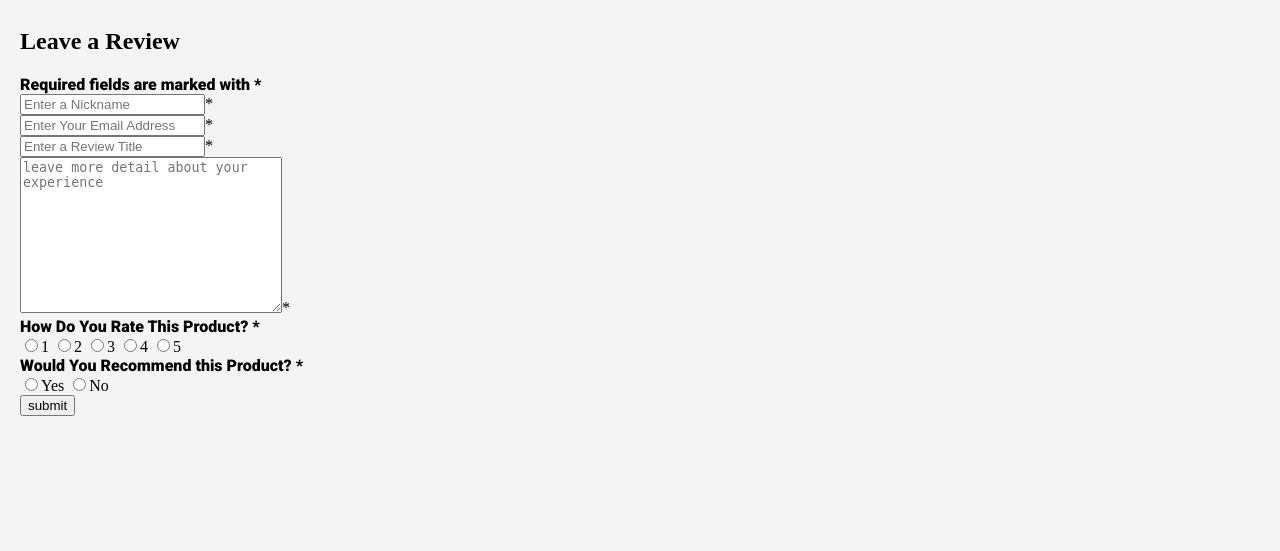
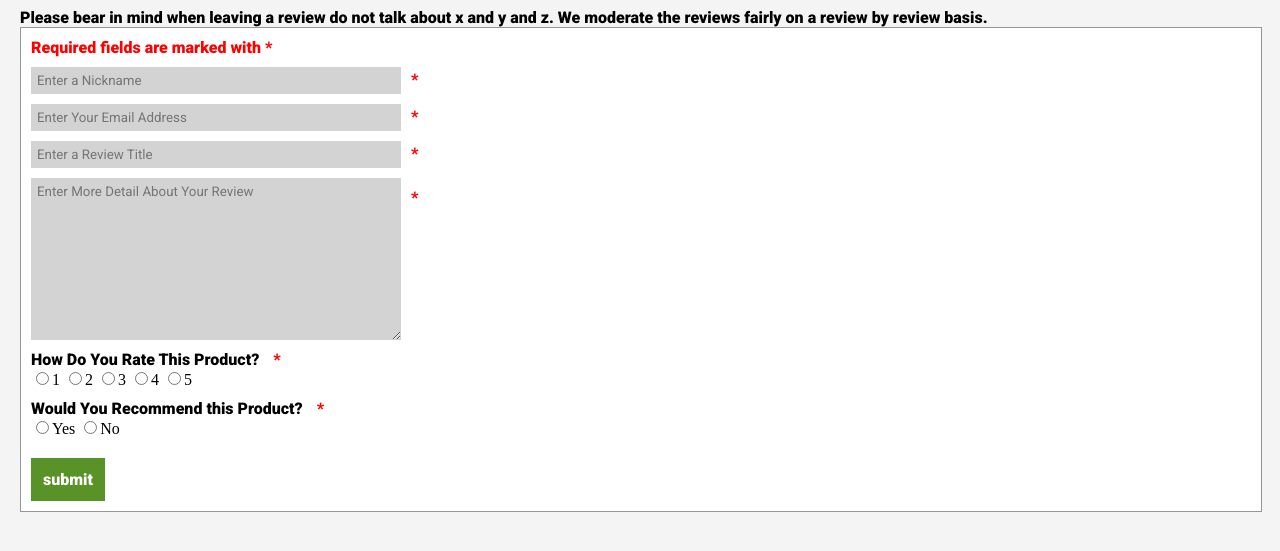
Before and after one commit to jhooper92/hpr, a PHP site: page /form in a window 1280 px wide. Shown: the top 551 px of the page. Run offline with PHP 8.4, Linux system fonts and the light colour scheme; data that the repository does not hold is empty.

Commit message:
started form styling

```diff
--- a/assets/form.php
+++ b/assets/form.php
@@ -4,27 +4,26 @@
 	$url = "$_POST[ccr_url]";
 
 ?>
-		<h2>Leave a Review</h2>
-			<form action="form_valid" method="post">
+			<form action="form_valid" class="ccr_write_review" method="post">
 				<p class="ccr_req">Required fields are marked with *</p>
 				<div class="form-row nickname">
-					<input type="text" name="ccr_nickname" placeholder="Enter a Nickname" value="<?php if (!isset($_POST['ccr_nickname'])) {echo "";} else {echo $nickname;} ?>"><span class="ccr_">*</span>
+					<input type="text" name="ccr_nickname" placeholder="Enter a Nickname" value="<?php if (!isset($_POST['ccr_nickname'])) {echo "";} else {echo $nickname;} ?>"><span class="ccr_req">*</span>
 				</div>
 
 				<div class="form-row email">
-					<input type="text" name="ccr_email" type="email" placeholder="Enter Your Email Address" value="<?php if (!isset($_POST['ccr_email'])) {echo "";} else {echo $email;} ?>"><span class="ccr_">*</span>
+					<input type="text" name="ccr_email" type="email" placeholder="Enter Your Email Address" value="<?php if (!isset($_POST['ccr_email'])) {echo "";} else {echo $email;} ?>"><span class="ccr_req">*</span>
 				</div>
 
 				<div class="form-row title">
-				    <input type="text" name="ccr_ReviewTitle" placeholder="Enter a Review Title" value="<?php if (!isset($_POST['ccr_ReviewTitle'])) {echo "";} else {echo $ReviewTitle;} ?>"><span class="ccr_">*</span>
+				    <input type="text" name="ccr_ReviewTitle" placeholder="Enter a Review Title" value="<?php if (!isset($_POST['ccr_ReviewTitle'])) {echo "";} else {echo $ReviewTitle;} ?>"><span class="ccr_req">*</span>
 			    </div>
 
 			    <div class="form-row detail">
-				    <textarea name="ccr_message" rows="10" cols="30" placeholder="leave more detail about your experience" value="<?php if (!isset($_POST['ccr_message'])) {echo "";} else {echo $message;} ?>"></textarea><span class="ccr_">*</span>
+				    <textarea name="ccr_message" rows="10" cols="30" placeholder="Enter More Detail About Your Review" value="<?php if (!isset($_POST['ccr_message'])) {echo "";} else {echo $message;} ?>"></textarea><span class="ccr_req">*</span>
 		    	</div>
 
 				<div class="form-row rating">
-					<p>How Do You Rate This Product? <span class="ccr_"> *</span></p>
+					<p>How Do You Rate This Product? <span class="ccr_req"> *</span></p>
 					<input type="radio" name="ccr_rating" id="rating_one" value="1" ><label for="rating_one">1</label>
 					<input type="radio" name="ccr_rating" id="rating_two" value="2" ><label for="rating_one">2</label>
 					<input type="radio" name="ccr_rating" id="rating_three" value="3" ><label for="rating_one">3</label>
@@ -33,7 +32,7 @@
 				</div>
 
 			    <div class="form-row recommend">
-				    <p>Would You Recommend this Product? <span class="ccr_"> *</span></p>
+				    <p>Would You Recommend this Product? <span class="ccr_req"> *</span></p>
 				    <input type="radio" name="ccr_recommend" value="Yes" id="recommend_yes" ><label for="recommend_yes">Yes</label>
 				    <input type="radio" name="ccr_recommend" value="No" id="recommend_no" ><label for="recommend_no">No</label>
 				</div>
--- a/css/main.css
+++ b/css/main.css
@@ -38,13 +38,7 @@ img {
   display: inline-block;
 }
 /* line 51, sass/main.scss */
-.review_inner form.ccr_write {
-  display: block;
-  float: left;
-  margin: 10px 0;
-}
-/* line 56, sass/main.scss */
-.review_inner form.ccr_write input.write_btn {
+.review_inner input[type="submit"] {
   padding: 12px;
   font-family: "Roboto", sans-serif;
   background: #599226;
@@ -54,11 +48,17 @@ img {
   font-size: 16px;
   color: #fff;
 }
-/* line 66, sass/main.scss */
-.review_inner form.ccr_write input.write_btn:hover {
+/* line 61, sass/main.scss */
+.review_inner input[type="submit"]:hover {
   background: #426d1b;
   transition: ease-in .5s;
   -webkit-transition: ease-in .5s;
+}
+/* line 68, sass/main.scss */
+.review_inner form.ccr_write {
+  display: block;
+  float: left;
+  margin: 10px 0;
 }
 /* line 74, sass/main.scss */
 .review_inner p {
@@ -69,7 +69,7 @@ img {
   font-weight: 900;
 }
 /* line 82, sass/main.scss */
-.review_inner .ccr_main_row, .review_inner .ccr_review_row {
+.review_inner .ccr_main_row, .review_inner .ccr_review_row, .review_inner form.ccr_write_review {
   background: #fff;
   display: block;
   float: left;
@@ -155,3 +155,31 @@ img {
 .review_inner .ccr_description p {
   font-weight: initial;
 }
+/* line 176, sass/main.scss */
+.review_inner .ccr_write_review .ccr_req, .review_inner .ccr_write_review p.ccr_req, .review_inner .ccr_write_review span.ccr_req {
+  color: red;
+  font-family: "Roboto", sans-serif;
+  font-weight: 900;
+  margin: 10px 0 10px 10px;
+}
+/* line 183, sass/main.scss */
+.review_inner .ccr_write_review input[type="text"], .review_inner .ccr_write_review textarea {
+  width: 90%;
+  max-width: 370px;
+  padding: 6px;
+  background: lightgrey;
+  border: none;
+  font-family: "Roboto", sans-serif;
+}
+/* line 192, sass/main.scss */
+.review_inner .ccr_write_review .form-row {
+  margin: 10px;
+}
+/* line 196, sass/main.scss */
+.review_inner .ccr_write_review .form-row.detail span.ccr_req {
+  position: absolute;
+}
+/* line 200, sass/main.scss */
+.review_inner .ccr_write_review input[type="submit"] {
+  margin: 10px;
+}
--- a/css/sass/main.scss
+++ b/css/sass/main.scss
@@ -48,12 +48,7 @@ img {
 		}
 	}
 
-	form.ccr_write {
-		display: block;
-		float: left;
-		margin: 10px 0;
-
-		input.write_btn {
+	input[type="submit"] {
 		padding:12px;
 		font-family:$main_font;
 		background: $l_green;
@@ -69,6 +64,11 @@ img {
 			-webkit-transition:ease-in .5s;
 		}
 	}
+
+	form.ccr_write {
+		display: block;
+		float: left;
+		margin: 10px 0;
 	}
 
 	p {
@@ -79,7 +79,7 @@ img {
 		font-weight:$weight_black;
 	}
 
- 	.ccr_main_row, .ccr_review_row {
+ 	.ccr_main_row, .ccr_review_row, form.ccr_write_review {
  		background:#fff;
 		display:block;
 		float:left;
@@ -171,7 +171,35 @@ img {
 	}
 
 	//Styling for the form
+	.ccr_write_review {
 
+		.ccr_req, p.ccr_req, span.ccr_req {
+			color:red;
+			font-family:$main_font;
+			font-weight:$weight_black;
+			margin:10px 0 10px 10px;
+		}
 
+		input[type="text"], textarea {
+			width: 90%;
+			max-width: 370px;
+			padding: 6px;
+			background: lightgrey;
+			border: none;
+			font-family:$main_font;
+			}
+
+			.form-row {
+				margin:10px;
+			}
+
+			.form-row.detail span.ccr_req {
+				position:absolute;
+			}
+
+			input[type="submit"] {
+				margin:10px;
+			}
+		}
 
  }
--- a/form.php
+++ b/form.php
@@ -1,6 +1,7 @@
 <?php include ('header.php'); ?>
 <div class="review_wrp">
 	<div class="review_inner">
+		<p>Please bear in mind when leaving a review do not talk about x and y and z. We moderate the reviews fairly on a review by review basis.</p>
 <?php
 
 include ('assets/form.php');
```
Lines whose indentation alone changed are shown as unchanged.
